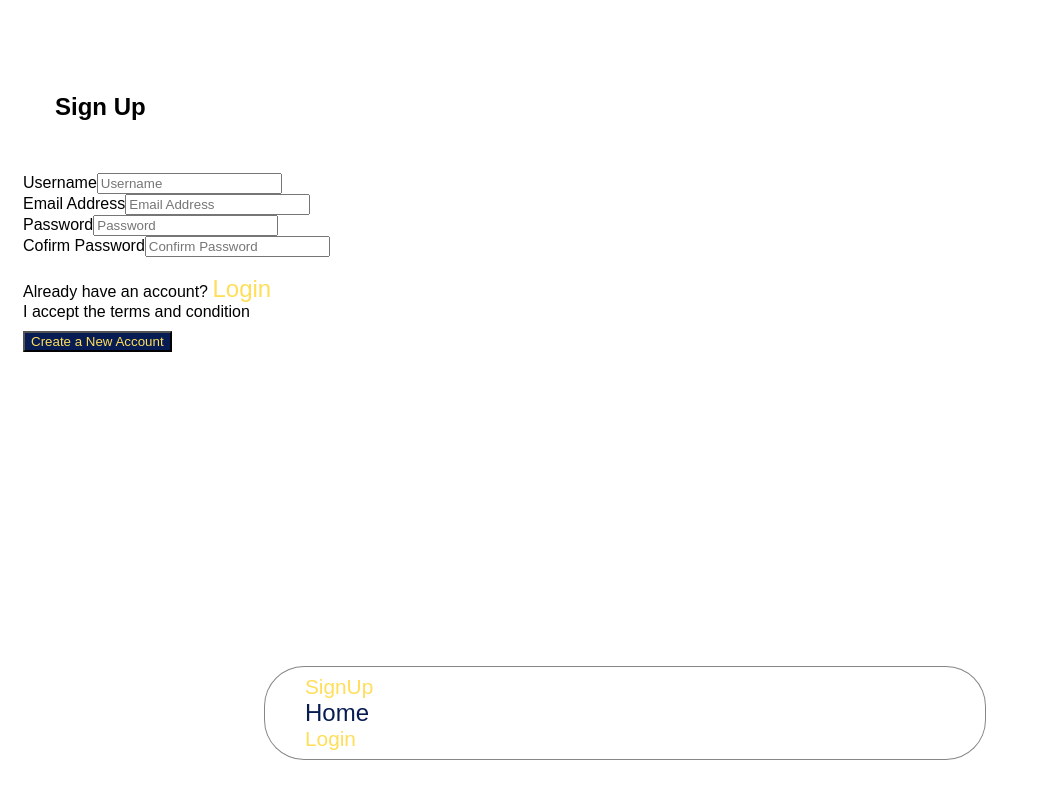
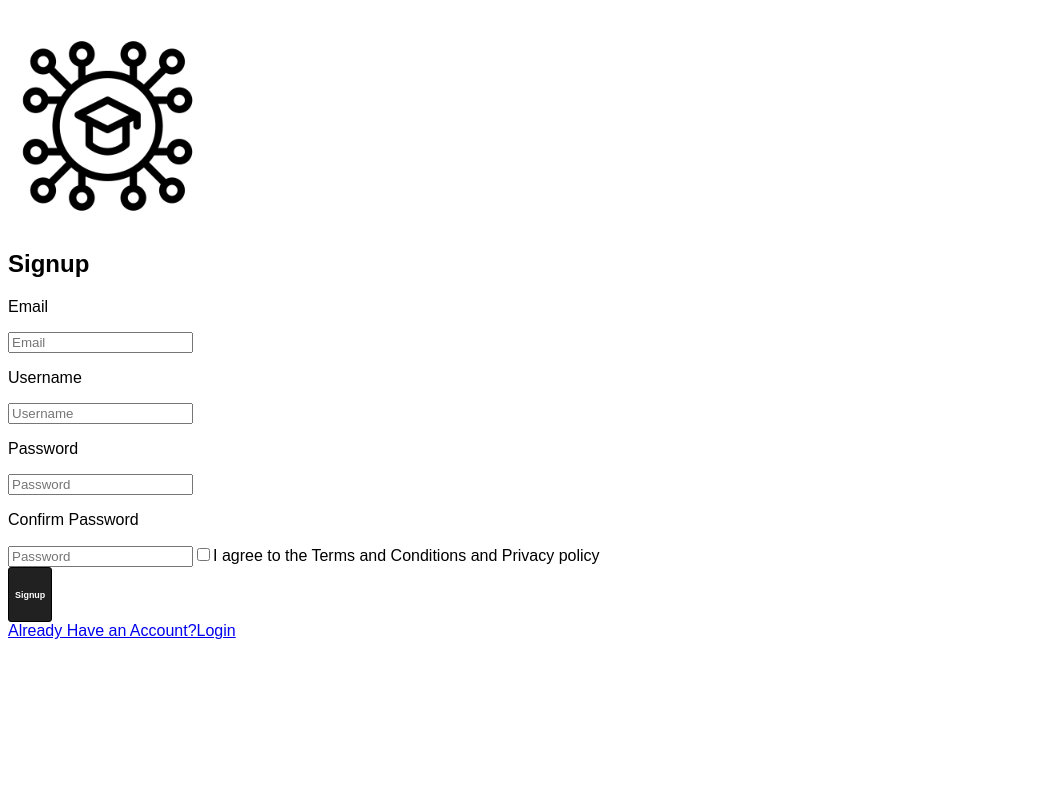
Before and after one commit to link-n-learn/web-client, a Vue app in the folder linkedlearning/: page /signup in a window 1280 px wide. Shown: the whole page, without its empty margins (0-1041 px from the left). Built offline with nearby package versions, Linux system fonts and the light colour scheme.

Commit message:
Authentication checking pending

```diff
--- a/linkedlearning/src/App.vue
+++ b/linkedlearning/src/App.vue
@@ -1,22 +1,5 @@
 <!-- eslint-disable vue/multi-word-component-names -->
 <template>
-  <div class="container">
-    <nav class="navbar col-6 offset-10 footer py-3 mt-auto">
-            <div class="navbar-link">
-                <router-link v-if="!this.getisLoggedIn" :to="{name : 'signup'}" class="text2" >SignUp</router-link>
-                <router-link :to="{name:'dashboard'}" v-if="this.getisLoggedIn" class="text5">Dashboard</router-link>
-            </div>
-            <div class="navbar-link active">
-                <a href="/" v-if="!this.getisLoggedIn" class="text4">Home</a>
-                <span v-if="this.getisLoggedIn" class="text4">{{this.getloggedInUser.username}}</span>
-            </div>
-            <div class="navbar-link">
-                <button v-if="this.getisLoggedIn" class="button_logout" @click="logoutUser">Logout</button>
-                <router-link v-if="!this.getisLoggedIn" :to="{ name : 'login'}" class="text3" >Login</router-link>
-            </div>
-      </nav>
-  </div>
-
 
   <div v-show="this.getError.length > 0" class="error-msg">
     {{ this.getError }}
--- a/linkedlearning/src/views/auth/login.vue
+++ b/linkedlearning/src/views/auth/login.vue
@@ -1,41 +1,54 @@
 <!-- eslint-disable vue/multi-word-component-names -->
 <template>
-    <div class="container border border-3 col-6 offset-3" id="box">
+  <div class="container">
+    <div class="row">
+      <div class="col"></div>
+      <div class="col">
+        <img src="./linked_learning_image.png" id="image"/>
+        <h2>Login</h2>
+      </div>
+      <div class="col"></div>
+    </div>
+  </div>
+
+  <div class="container">
+    <form @submit.prevent="login">
+      <div class="form-floating">
         <div class="col-6 offset-3">
-        <h1 class="text-center"></h1>
-        <form @submit.prevent="login">
-          <div class="text-center"><h1>Login</h1></div><br>
-          <div>
-            <label for="email" class="form-label">Enter the Email Address</label>
+          <p class="text-center">Email</p>
           <input
             type="email"
             id="email"
             class="form-control"
             v-model="loginDetails.email"
-              placeholder="Email Address"
+            placeholder="Email"
+            required
           />
-          </div>
-          <div>
-            <label for="password" class="form-label">Enter the password</label>
+          <p class="text-center">Password</p>
           <input
             type="password"
             id="password"
             v-model="loginDetails.password"
+            class="form-control"
             placeholder="Password"
-              class="form-control"
+            required
           />
+
+          <a>Forgot Password?</a>
         </div>
-          <br />
-          <div>
-            <button class="btn btn-primary">Login</button>
+        <div class="col-6 offset-3 justify-content-center">
+          <button id="login_button"><h6>Login</h6></button>
+        </div>
+        <div class="col-6 offset-3">
+          <a href="/signup">Don't have an account?Signup</a>
+        </div>
       </div>
     </form>
-      </div>
   </div>
 </template>
 
 <script>
-  import axios from 'axios';
+import axios from "axios";
 import router from "../../router/index";
 import store from "../../store/mainIndex";
 export default {
@@ -49,32 +62,37 @@
   },
   methods: {
     async login() {
-        try{
+      try {
         const login_data = {
-              email : this.loginDetails.email,
-              password : this.loginDetails.password,
+          email: this.loginDetails.email,
+          password: this.loginDetails.password,
+        };
+        const response = await axios.patch("auth/login", login_data);
+        if (response.status == 200) {
+          await store.dispatch("setLoggedInUser", response.data);
+          router.push({ name: "dashboard" });
         }
-          const response = await axios.patch('auth/login', login_data)
-          if(response.status == 200){
-            //id, username
-            console.log(response.data)
-            // console.log('User in login', user)
-            await store.dispatch("setLoggedInUser", response.data);
-            router.push({name : 'dashboard'})
+      } catch (err) {
+        store.dispatch("setError", err.response.data.err);
       }
-        }catch(err){
-          console.log("Error: ", err);
-          store.dispatch('setError', err.response.data.err);
-        }
-
     },
   },
 };
 </script>
 
 <style>
-  #box{
+#box {
   padding: 15px;
+}
+#image{
+  height: 25vh;
+  width: 25vh;
+}
+#login_button{
+  background-color:#212121;
+  border:1px solid black;
+  border-radius:3px;
+  color:white;
 }
 @import "~bootstrap/dist/css/bootstrap.css";
 </style>
--- a/linkedlearning/src/views/auth/signup.vue
+++ b/linkedlearning/src/views/auth/signup.vue
@@ -1,62 +1,68 @@
 <!-- eslint-disable vue/multi-word-component-names -->
 <template>
-    <div class="container border border-3 col-6 offset-3" id="box">
+  <header>
+    <div class="container">
+      <div class="row">
+        <div class="col"></div>
+        <div class="col">
+          <img src="./linked_learning_image.png" id="image"/>
+          <h2>Signup</h2>
+        </div>
+        <div class="col"></div>
+      </div>
+    </div>
+  </header>
+  <div class="container">
+    <form @submit.prevent="createNewAccount">
+      <div class="form-floating">
         <div class="col-6 offset-3">
-        <h1 class="text-center" id="heading">Sign Up</h1>
-        <form @submit.prevent="createNewAccount">
-          <div>
-            <label for="username" class="form-label">Username</label>
-            <input
-              type="text"
-              id="username"
-              v-model="signupDetails.username"
-              placeholder="Username"
-              class="form-control"
-            />
-          </div>
-          <div>
-            <label for="email" class="form-label">Email Address</label>
+          <p class="text-center">Email</p>
           <input
             type="email"
             id="email"
             class="form-control"
+            placeholder="Email"
             v-model="signupDetails.email"
-              placeholder="Email Address"
+            required
           />
-          </div>
-          <div>
-            <label for="password" class="form-label">Password</label>
+          <p class="text-center">Username</p>
+          <input id="username" class="form-control" placeholder="Username" v-model="signupDetails.username" required />
+          <p class="text-center">Password</p>
           <input
             type="password"
             id="password"
             class="form-control"
+            placeholder="Password"
             v-model="signupDetails.password"
-              placeholder="Password"
+            required
           />
-          </div>
-          <div>
-            <label for="confirm_password" class="form-label">Cofirm Password</label>
+          <p class="text-center">Confirm Password</p>
           <input
             type="password"
-              id="confirm_password"
+            id="password1"
             class="form-control"
+            placeholder="Password"
             v-model="signupDetails.confirm_password"
-              placeholder="Confirm Password"
+            required
           />
+          <input type="checkbox" name="agree" v-model="signupDetails.agree" />
+          <label id="agree_i"
+            >I agree to the Terms and Conditions and Privacy policy</label
+          >
         </div>
-          <br />
-          <div class="text-center">Already have an account? <router-link :to="{ name : 'login'}" class="text5">Login</router-link></div>
-          <div class="text-center">I accept the terms and condition</div>
-          <div>
-            <button class="btn btn-primary" id="button">Create a New Account</button>
+        <div class="col-6 offset-3 justify-content-center">
+          <button id="button"><h6>Signup</h6></button>
+        </div>
+        <div class="col-6 offset-3">
+          <a href="/login">Already Have an Account?Login</a>
+        </div>
       </div>
     </form>
-      </div>
   </div>
 </template>
 
 <script>
-  import axios from 'axios'
+import axios from "axios";
 import store from "../../store/mainIndex";
 import router from "../../router/index";
 export default {
@@ -66,7 +72,8 @@
         username: "",
         password: "",
         email: "",
-          confirm_password : "",
+        confirm_password: "",
+        agree : null,
       },
     };
   },
@@ -74,33 +81,26 @@
     // ...mapActions(["setError"]),
     async createNewAccount() {
       // To check if the password is equal to confirm password
-        if (this.signupDetails.password == this.signupDetails.confirm_password){
+      if ((this.signupDetails.password == this.signupDetails.confirm_password) && (this.signupDetails.agree != null)) {
         const data = {
-              username :this.signupDetails.username,
-              email : this.signupDetails.email,
-              password : this.signupDetails.password,
-            }
-          try{
-            console.log("Before the request");
-            const response = await axios.post('auth/signup', data)
-            console.log("After the request, ", response);
-            if(response.status == 200){
-              console.log(response)
+          username: this.signupDetails.username,
+          email: this.signupDetails.email,
+          password: this.signupDetails.password,
+        };
+        console.log(this.signupDetails.agree);
+        try {
+          const response = await axios.post("auth/signup", data);
+          if (response.status == 200) {
             store.dispatch("setError", "");
             store.dispatch("setMsg", response.data.msg);
-              console.log(response)
-              store.dispatch('setSignupUser', {userId : response.data.user._id})
+            store.dispatch("setSignupUser", { userId: response.data.user._id });
             router.push({ name: "verify" });
-            }else{
-              console.log('Error else block')
           }
-          }catch(err){
-            console.log("Caught in the catch block")
-            console.log(err)
+        } catch (err) {
           store.dispatch("setError", err.response.data.err);
-        }}
-        else{
-          alert("Password and Confirm Password are not matching.");
+        }
+      } else {
+        alert("Password and Confirm Password are not matching or please select the checkbox.");
       }
     },
   },
@@ -108,21 +108,15 @@
 </script>
 
 <style>
-  #box{
-    border-radius: 10px;
+#button {
+  background-color:#212121;
+  border:1px solid black;
+  border-radius:3px;
+  color:white;
 }
-  #button{
-    background-color: #071C52;
-    color: #FFDE59;
-    margin-top: 10px;
-    margin-bottom: 25px;
-  }
-  #heading{
-    padding-top: 15px;
-    padding:32px;
-  }
-  .text5{
-    text-decoration: none;
+#image{
+  height: 25vh;
+  width: 25vh;
 }
 @import "~bootstrap/dist/css/bootstrap.css";
 </style>
--- a/linkedlearning/src/views/auth/verify.vue
+++ b/linkedlearning/src/views/auth/verify.vue
@@ -1,6 +1,6 @@
 <!-- eslint-disable vue/multi-word-component-names -->
 <template>
-    <div class="container border border-3 col-6 offset-3" id="box">
+  <!-- <div class="container border border-3 col-6 offset-3" id="box">
         <div class="col-6 offset-3">
             <h1 class="text-center">Verification Page</h1>
             <form @submit.prevent="verify">
@@ -14,73 +14,96 @@
             </form><br>
             <div class="container text-center">Resend OTP: <button class="btn btn-info" @click.prevent="resendOtp" v-bind:disabled="pausedForAMinute">Resend OTP</button></div>
         </div>
+    </div> -->
+  <div class="container">
+    <div class="row">
+      <div class="col"></div>
+      <div class="col">
+        <img src="./linked_learning_image.png" id="image" />
+        <h2>Verify email</h2>
+      </div>
+      <div class="col"></div>
+    </div>
+  </div>
+  <div class="container">
+    <form @submit.prevent="verify">
+      <div class="form-floating">
+        <div class="col-6 offset-3">
+          <p class="text-center">Enter OTP</p>
+          <input id="username" class="form-control" placeholder="OTP" v-model="verifyDetails.otp" required />
+          <a @click.prevent="resendOtp" v-bind:disabled="pausedForAMinute">Resend OTP</a>
+        </div>
+        <div class="col-6 offset-3 justify-content-center">
+          <button id="button"><h6>Submit</h6></button>
+        </div>
+      </div>
+    </form>
   </div>
 </template>
 
 <script>
-    import axios from 'axios'
+import axios from "axios";
 import store from "../../store/mainIndex";
 import router from "../../router/index";
-    import { mapGetters } from 'vuex';
+import { mapGetters } from "vuex";
 export default {
   computed: mapGetters(["getuserId"]),
-        data(){
-            return{
-                verifyDetails : {
-                    otp : null,
+  data() {
+    return {
+      verifyDetails: {
+        otp: null,
       },
-                pausedForAMinute : false
+      pausedForAMinute: false,
+    };
+  },
+  methods: {
+    async verify() {
+      try {
+        const data = {
+          otp: this.verifyDetails.otp,
+          userId: this.getuserId,
+        };
+        const response = await axios.post("auth/signup/verify", data);
+        if (response.status == 200) {
+          store.dispatch("setMsg", response.data.msg);
+          store.dispatch("setError", "");
+          router.push({ name: "login" });
+        }
+      } catch (err) {
+        store.dispatch("setError", err.response.data.err);
       }
     },
-        methods: {
-            async verify(){
-                try{
-                    console.log(this.getuserId)
+    async resendOtp() {
       const data = {
-                        otp : this.verifyDetails.otp,
-                        userId : this.getuserId
+        userId: this.getuserId,
+      };
+      try {
+        this.pausedForAMinute = true;
+        setTimeout(() => (this.pausedForAMinute = false), 60000);
+        const response = await axios.patch("auth/signup/resendotp", data);
+        this.$store.dispatch("setMsgandError");
+        this.$store.dispatch("setMsg", response.data.msg);
+      } catch (err) {
+        this.$store.dispatch("setError", err.response.data.err);
       }
-                    console.log(data)
-                    const response = await axios.post('auth/signup/verify', data)
-                    if(response.status == 200){
-                        console.log(response)
-                        store.dispatch('setMsg', response.data.msg)
-                        store.dispatch('setError', "")
-                        router.push({name : 'login'})
-                    }else{
-                        console.log("Status code is not 200.")
-                    }
-                }catch(err){
-                    console.log(err)
-                    console.log("Caught in catch block.")
-                    store.dispatch('setError', err.response.data.err)
-
-                }
-
     },
-            async resendOtp(){
-                const data = {
-                    userId : this.getuserId
-                }
-                try{
-                    console.log(this.getuserId)
-                    this.pausedForAMinute = true;
-                    setTimeout(() => this.pausedForAMinute = false , 60000);
-                    const response = await axios.patch('auth/signup/resendotp', data)
-                    this.$store.dispatch('setMsgandError')
-                    this.$store.dispatch('setMsg' , response.data.msg)
-                }catch(err){
-                    console.log("Error: ", err)
-                    this.$store.dispatch('setError' , err.response.data.err)
-                }
-            }
-        }
-    }
+  },
+};
 </script>
 
 <style>
-#box{
+#box {
   padding: 15px;
+}
+#button{
+  background-color:#212121;
+  border:1px solid black;
+  border-radius:3px;
+  color:white;
+}
+#image{
+  height: 25vh;
+  width: 25vh;
 }
 @import "~bootstrap/dist/css/bootstrap.css";
 </style>
```
Also changed, not shown: linkedlearning/src/views/auth/linked_learning_image.png (added). Lines whose indentation alone changed are shown as unchanged.
